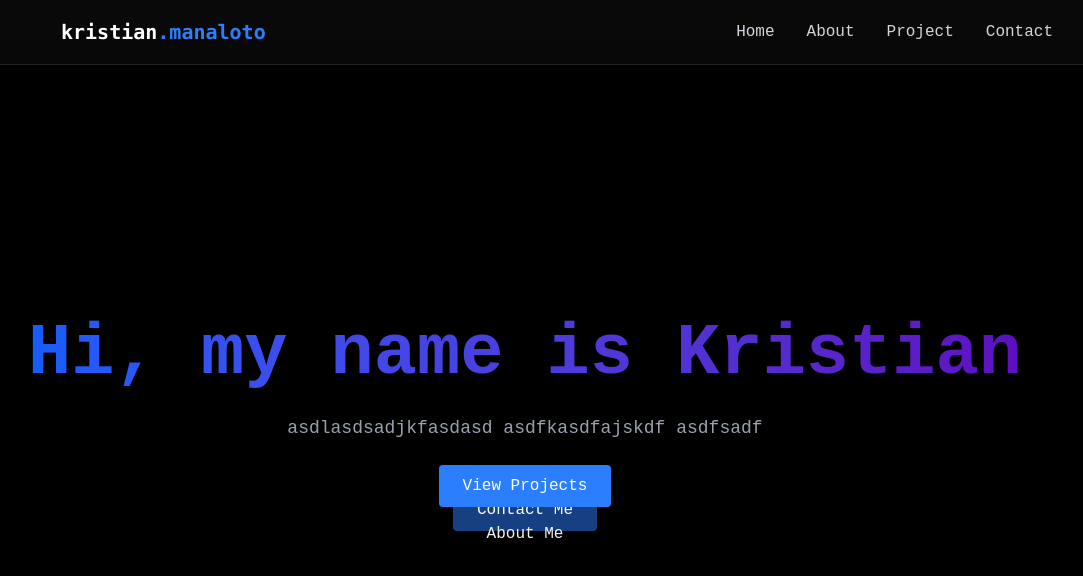
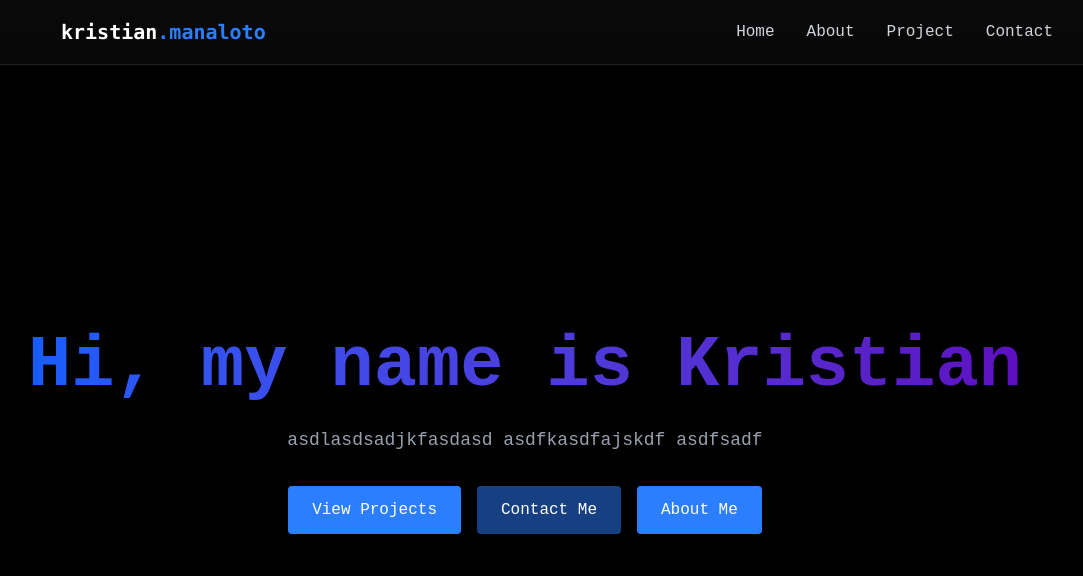
Before and after one commit to kristian-manaloto/kristianm-portfolio, a React (Vite) app: page / in a window 1280 px wide. Shown: the top 576 px of the page, without its empty margins (115-1198 px from the left). Built offline with nearby package versions, Linux system fonts and the light colour scheme; a web font is replaced by a local one.

Commit message:
finished home

```diff
--- a/src/components/sections/Home.jsx
+++ b/src/components/sections/Home.jsx
@@ -18,26 +18,30 @@ export const Home = () => {
           asdlasdsadjkfasdasd asdfkasdfajskdf{' '}
           <a href="asdfklasjkdfj">asdfsadf</a>
         </p>
-        <div>
+        <div className="flex justify-center space-x-4">
           <a
             href="#projects"
             className="bg-blue-500 text-white py-3 px-6 rounded font-medium transition
-                            relative overflow-hidden hover:-transate-y-0.5 hover:shadow-[0_0_15px_rgb(50,130,246,0.4)"
+                            relative overflow-hidden hover:-translate-y-0.5 hover:shadow-[0_0_15px_rgb(50,130,246,0.4)"
           >
             View Projects
           </a>
-        </div>
-        <div>
+
           <a
             href="#contact"
             className="bg-blue-500/50 text-white py-3 px-6 rounded font-medium transition-all duration-200
-                        hover:-transate-y-0.5 hover:shadow-[0_0_15px_rgb(50,130,246,0.4)"
+                        hover:-translate-y-0.5 hover:shadow-[0_0_15px_rgb(50,130,246,0.4) hover:bg-blue-500/10"
           >
             Contact Me
           </a>
-        </div>
-        <div>
-          <a href="#cbout">About Me</a>
+
+          <a
+            href="#about"
+            className="bg-blue-500 text-white py-3 px-6 rounded font-medium transition
+                        relative overflow-hidden hover:-translate-y-0.5 hover:shadow-[0_0_15px_rgb(50,130,246,0.4)"
+          >
+            About Me
+          </a>
         </div>
       </div>
     </section>
```
